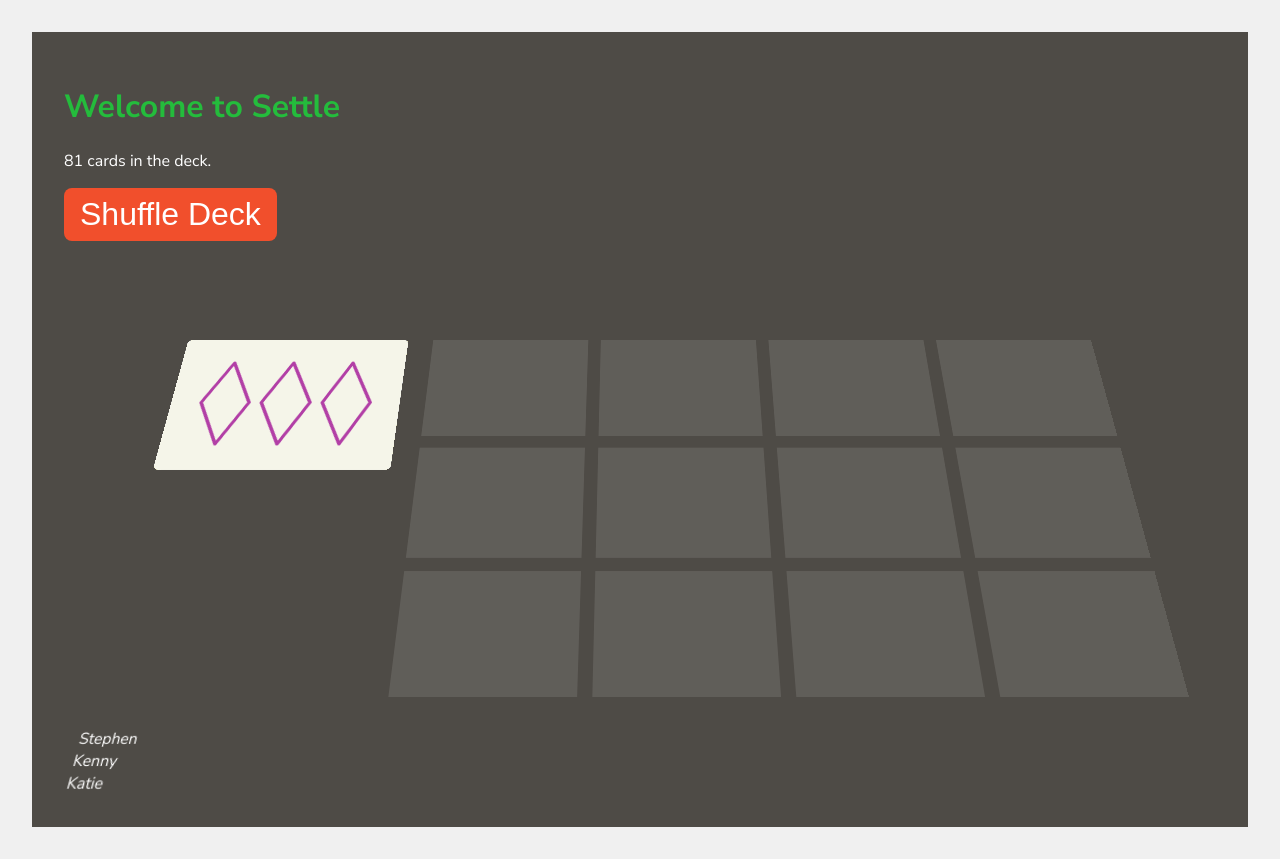
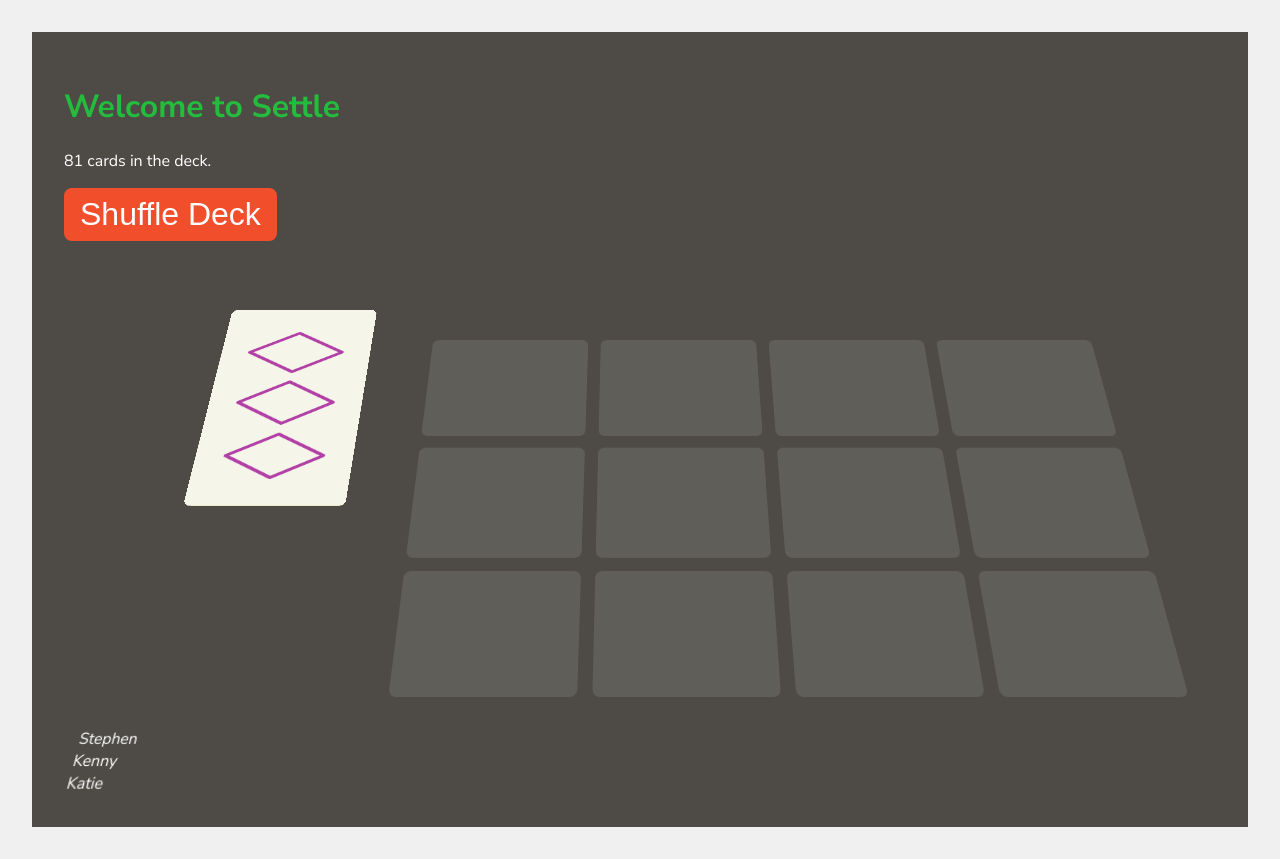
Before and after one commit to stephenjbell/settle, a SvelteKit app: page / in a window 1280 px wide. Built offline with nearby package versions, Linux system fonts and the light colour scheme.

Commit message:
Working Z in 3D, play spot buttons

```diff
--- a/src/lib/components/Card.svelte
+++ b/src/lib/components/Card.svelte
@@ -6,11 +6,20 @@
     export let shading = 'solid';
     export let shape = 'oval';
     export let faceUp = false;
+
+    // Position and rotation
+    export let x = 0;
+    export let y = 0;
+    export let z = 0;
+    export let rotX = 0;
+    export let rotY = 0;
+    export let rotZ = 0;
   </script>
 
   <div
-    class="card quantity{quantity} {color} {shading} {shape} {faceUp ? 'face-up' : ''}"
+    class="card quantity{quantity} {color} {shading} {shape}"
     title="{quantity} {color} {shading} {quantity === 1 ? shape : shape + 's'}"
+    style="--x: {x}; --y: {y}; --z: {z}; --rotX: {rotX}; --rotY: {rotY}; --rotZ: {rotZ};"
     >
     <div class="back"></div>
     <div class="front">
@@ -28,6 +37,9 @@
         aspect-ratio: 1.5;
         transition: 0.2s all ease-in-out;
         transform-style: preserve-3d;
+        transform:
+            translate3d(calc(var(--x) * 1px), calc(var(--y) * 1px), calc(var(--z) * 1px))
+            rotateX(calc(var(--rotX) * 1deg)) rotateY(calc(var(--rotY) * 1deg)) rotateZ(calc(var(--rotZ) * 1deg)) ;
         perspective: 1000px;
 
         .front {
@@ -73,10 +85,5 @@
             border-color: transparent rgba(0,0,0,0.3) ;
         }
 
-        &.face-up {
-            transition: 0.5s all ease-in-out;
-            transform: rotateX(180deg);
-        }
-
     }
   </style>
--- a/src/routes/+page.svelte
+++ b/src/routes/+page.svelte
@@ -30,6 +30,15 @@
 
     let displayCards = [];
     let drawPile = [];
+    let playSpots = [];
+
+    for (let i = 0; i < 12; i++) {
+        playSpots.push({
+            x: null,
+            y: null,
+            disabled: true,
+        });
+    }
 
     // Shuffle deck
     function shuffle(array) {
@@ -109,10 +118,13 @@
             gap: 2rem;
             transform-origin: center bottom;
             transform: rotateX(30deg);
+            transform-style: preserve-3d;
 
             .drawarea {
+                transform-style: preserve-3d;
                 .drawpile {
                     position:relative;
+                    transform-style: preserve-3d;
                     .card {
                         position: absolute;
                         left: 0;
@@ -169,13 +181,19 @@
                         color={card.color}
                         shading={card.shading}
                         shape={card.shape}
+                        x=0
+                        y=0
+                        z=0
+                        rotX=0
+                        rotY=0
+                        rotZ=90
                     />
                 {/each}
             </div>
         </div>
         <div class="playarea">
-            {#each Array(12) as _}
-                <div class="playspot"></div>
+            {#each playSpots as spot}
+                <button class="playspot" disabled={spot.disabled}></button>
             {/each}
         </div>
         <div class="playerarea">
```
